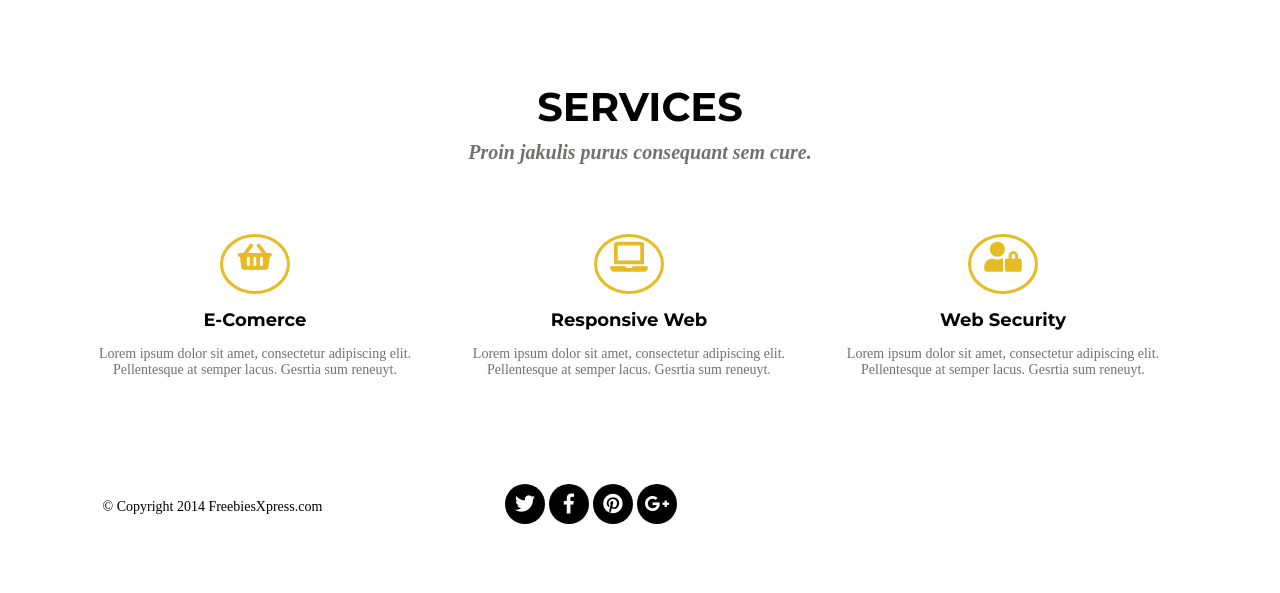
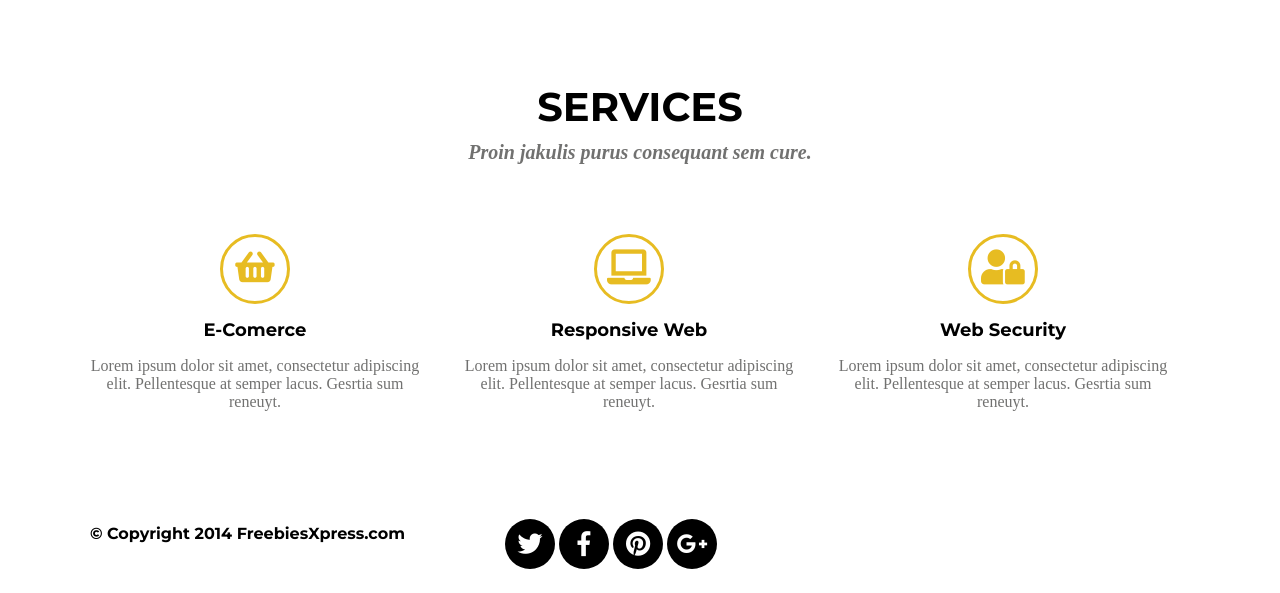
Before and after one commit to Zeni22/Landing-Page-, a website: page index.html in a window 1280 px wide. Shown: the part 700-1293 px from the top of the page. Before the commit the page ends 1255 px from the top, so only its background shows below. Drawn offline with Linux system fonts and the light colour scheme; a web font is replaced by a local one.

Commit message:
style fas fa icons

```diff
--- a/css/style.css
+++ b/css/style.css
@@ -5,20 +5,8 @@ body{
 	color:black;
 }
 
-.section-title {
-	font-family: 'Montserrat', sans-serif;
-	font-size: 40px;
-	margin: 10px 0;
-}
-
-.section-subtitle {
-	font-family: "droid-serif", serif;
-	font-size: 18px;
-	font-style: bold;
-}
-
 body p {
-	font-size: 14px;
+	font-size: 16px;
 }
 
 /*Navigation*/
@@ -54,6 +42,8 @@ header {
 	background-repeat: no-repeat;
 	background-size: cover;
 	font-family: 'Montserrat';
+	background-position: center center;
+
 }
 
 	header .container  .splash-inner {
@@ -110,28 +100,38 @@ header {
 
 .services .col-4 i {
 	width:70px;
-	height:60px;
-	font-size: 30px;
+	height:70px;
+	line-height: 60px;
+	font-size: 35px;
 	border-radius: 100%;
 	background-color: white;
 	border: solid;
 	border-color:#e7bc22 ;
-	line-height: 40px;
 	color:#e7bc22;
+	justify-content: center;
+	text-align: center;
+}
 
-
-}
+/*Nie moge wysrodkowac ikony dlaczego?*/
 
 .col-4 {
 	width: 33.3333%;
 	display: inline-block;
 }
 
+.services .container .row h4 {
+	font-family: 'Montserrat', sans-serif;
+	font-size: 40px;
+	margin: 10px 0;
+}
+
+
 .services .container .row h5 {
 	font-size: 20px;
 	font-style: italic;
 	color:#5f5f5ee3;
 	margin: 10px 0 70px 0;
+	font-family: "droid-serif", serif;
 
 }
 
@@ -150,6 +150,10 @@ header {
 
 /*Footer*/
 
+footer {
+	background-color: #FFFFFF;
+}
+
 footer ul li {
 	display: inline-flex;
 	list-style-type:none;
@@ -157,9 +161,9 @@ footer ul li {
 }
 
 footer ul li i {
-	width:40px;
-	height:40px;
-	font-size: 20px;
+	width:50px;
+	height:50px;
+	font-size: 25px;
 	border-radius: 100%;
 	background-color: black;
 	text-align: center;
@@ -168,10 +172,11 @@ footer ul li i {
 	justify-content: center;
 }
 
-footer {
-	background-color: #FFFFFF;
+
+
+.pt-3 .container .row p {
+	padding: 5px;
+	font-family: 'Montserrat', sans-serif;
+
+
 }
-
-footer p {
-	padding: 5%;
-}
```
